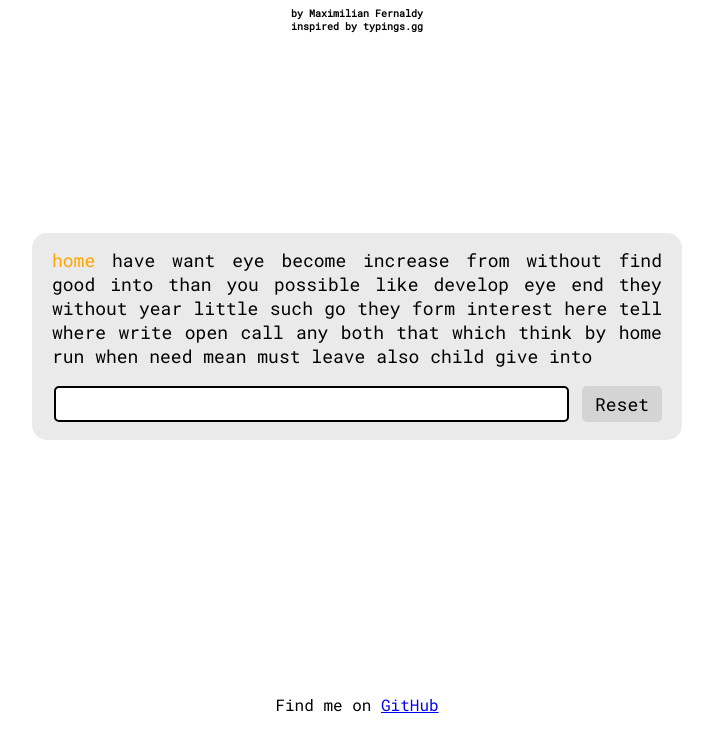
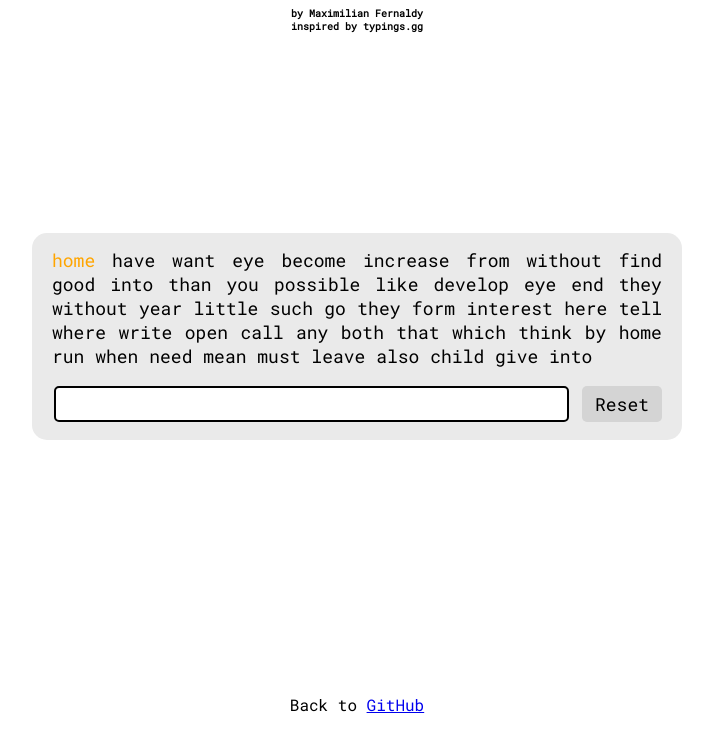
Before and after one commit to agb5003/agb5003.github.io, a plain HTML site: page html/js-typer.html in a window 1280 px wide. Shown: the part 64-800 px from the top of the page, without its empty margins (283-996 px from the left). Drawn offline with Linux system fonts and the light colour scheme.

Commit message:
Update js-typer.html

```diff
--- a/html/js-typer.html
+++ b/html/js-typer.html
@@ -26,6 +26,6 @@
         </div>
     </div>
 
-    <p class="caption">Find me on <a href='https://www.github.com/agb5003'>GitHub</a></p>
+    <p class="caption">Back to <a href="../index.html" Find me on <a href='https://www.github.com/agb5003'>GitHub</a></p>
 </body>
 </html>
```
